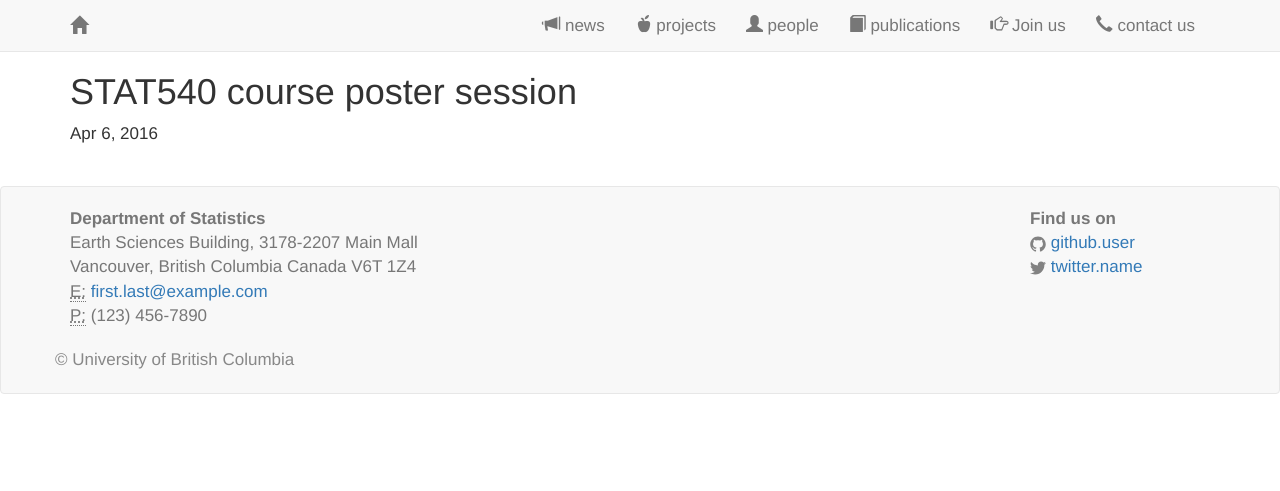
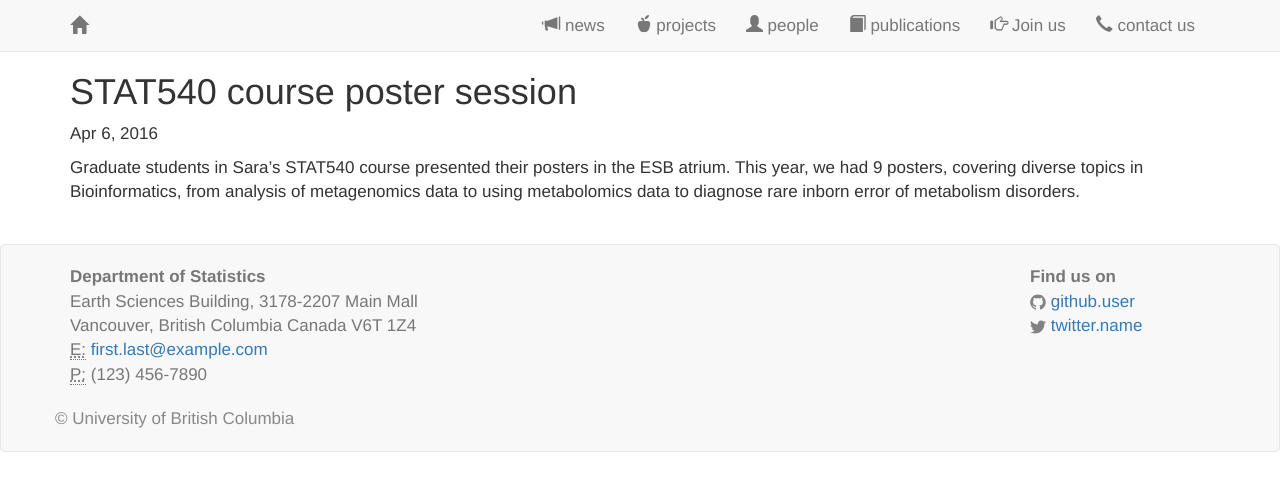
Before and after one commit to saramostafavi/saramostafavi.github.io, a Jekyll site: the page built from _posts/2016-04-06-STAT540posters.md, in a window 1280 px wide. Shown: the top 491 px of the page. Built offline with Jekyll 4.4.1, drawn with Linux system fonts in a browser that asks for light colours; nearby versions of some CDN libraries; a style sheet for code colours, icons or effects is not loaded.

Commit message:
Update 2016-04-06-STAT540posters.md

```diff
--- a/_posts/2016-04-06-STAT540posters.md
+++ b/_posts/2016-04-06-STAT540posters.md
@@ -5,3 +5,5 @@ date:   2016-04-06
 excerpt: >
   Graduate students in Sara's STAT540 course presented their posters in the ESB atrium. This year, we had 9 posters, covering diverse topics in Bioinformatics, from analysis of metagenomics data to using metabolomics data to diagnose rare inborn error of metabolism disorders.
 ---
+
+  Graduate students in Sara's STAT540 course presented their posters in the ESB atrium. This year, we had 9 posters, covering diverse topics in Bioinformatics, from analysis of metagenomics data to using metabolomics data to diagnose rare inborn error of metabolism disorders.
```
